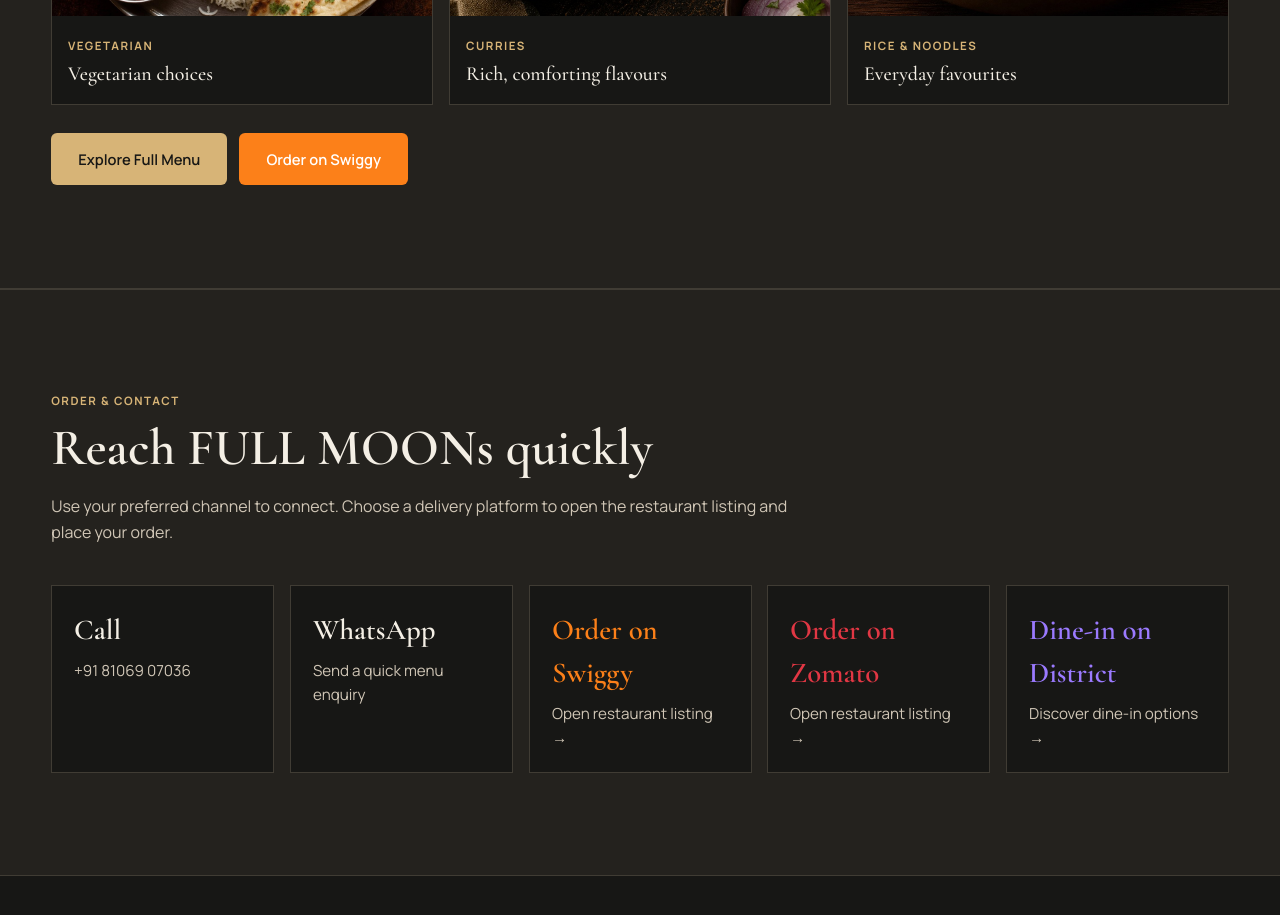
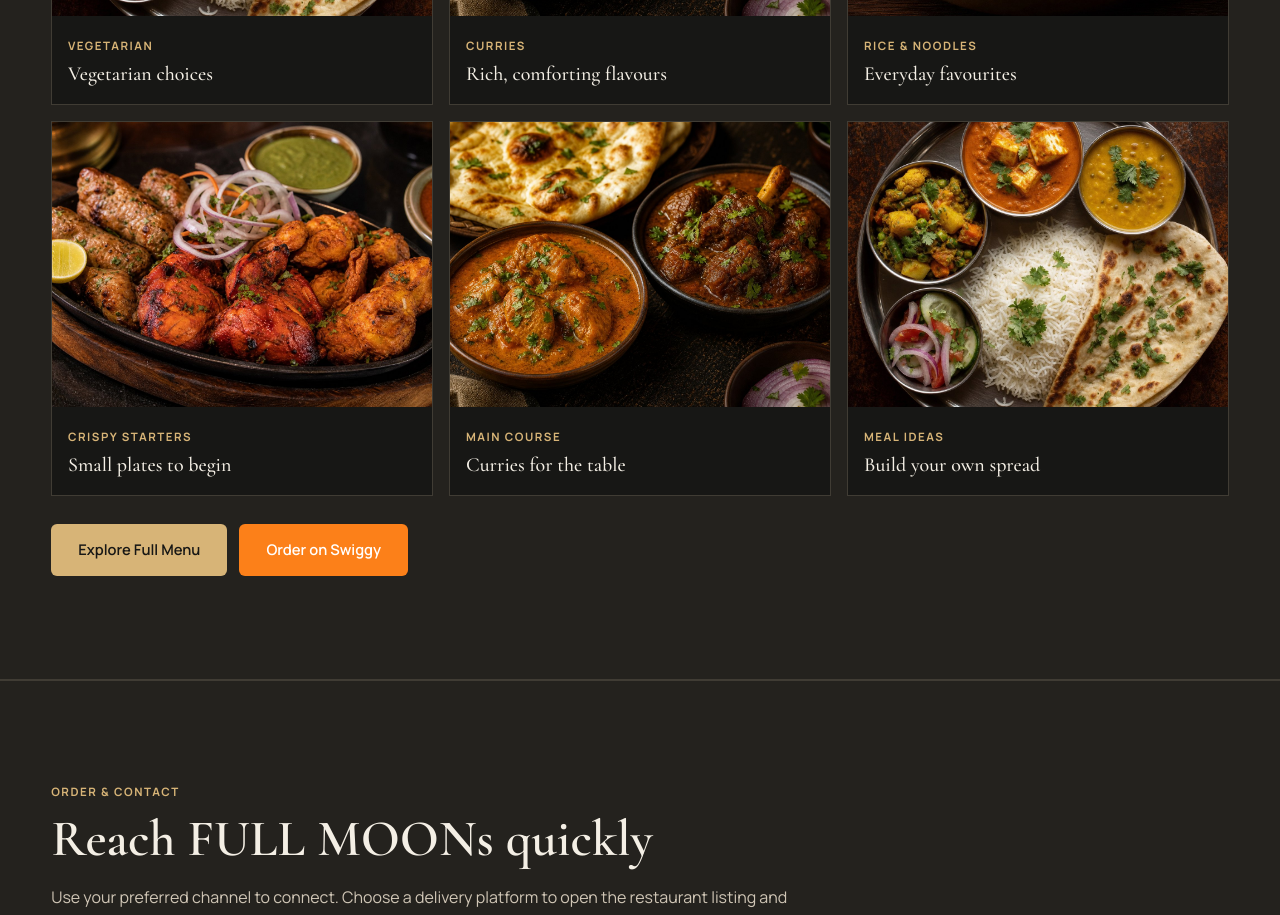
Before and after one commit to dushu2006/FullMoons, a Next.js app: page / in a window 1280 px wide. Shown: the part 6700-7615 px from the top of the page. Built offline with nearby package versions, Linux system fonts and the light colour scheme; no server answers.

Commit message:
Expand gallery with additional image tiles

```diff
--- a/src/app/page.tsx
+++ b/src/app/page.tsx
@@ -202,6 +202,24 @@ export default function HomePage() {
                 </div>
                 <figcaption className="p-3 sm:p-4"><span className="eyebrow text-[var(--color-accent)]">Rice & noodles</span><p className="mt-1 font-heading text-lg sm:text-xl">Everyday favourites</p></figcaption>
               </figure>
+              <figure className="gallery-tile scroll-reveal scroll-interactive overflow-hidden border border-[var(--color-border-dark)] lg:col-span-4">
+                <div className="relative aspect-[4/3] overflow-hidden">
+                  <Image src="/images/featured-starters.jpg" alt="Illustrative crispy starter selection" fill sizes="(max-width: 640px) 50vw, 33vw" className="gallery-image object-cover" />
+                </div>
+                <figcaption className="p-3 sm:p-4"><span className="eyebrow text-[var(--color-accent)]">Crispy starters</span><p className="mt-1 font-heading text-lg sm:text-xl">Small plates to begin</p></figcaption>
+              </figure>
+              <figure className="gallery-tile scroll-reveal scroll-interactive overflow-hidden border border-[var(--color-border-dark)] lg:col-span-4">
+                <div className="relative aspect-[4/3] overflow-hidden">
+                  <Image src="/images/gallery-curry.jpg" alt="Illustrative Indian curry selection" fill sizes="(max-width: 640px) 50vw, 33vw" className="gallery-image object-cover" />
+                </div>
+                <figcaption className="p-3 sm:p-4"><span className="eyebrow text-[var(--color-accent)]">Main course</span><p className="mt-1 font-heading text-lg sm:text-xl">Curries for the table</p></figcaption>
+              </figure>
+              <figure className="gallery-tile scroll-reveal scroll-interactive overflow-hidden border border-[var(--color-border-dark)] lg:col-span-4">
+                <div className="relative aspect-[4/3] overflow-hidden">
+                  <Image src="/images/featured-veg.jpg" alt="Illustrative Indian vegetarian meal" fill sizes="(max-width: 640px) 50vw, 33vw" className="gallery-image object-cover" />
+                </div>
+                <figcaption className="p-3 sm:p-4"><span className="eyebrow text-[var(--color-accent)]">Meal ideas</span><p className="mt-1 font-heading text-lg sm:text-xl">Build your own spread</p></figcaption>
+              </figure>
             </div>
             <div className="mt-7 flex flex-wrap gap-3">
               <Link href="#menu" className="btn btn-primary">Explore Full Menu</Link>
```
